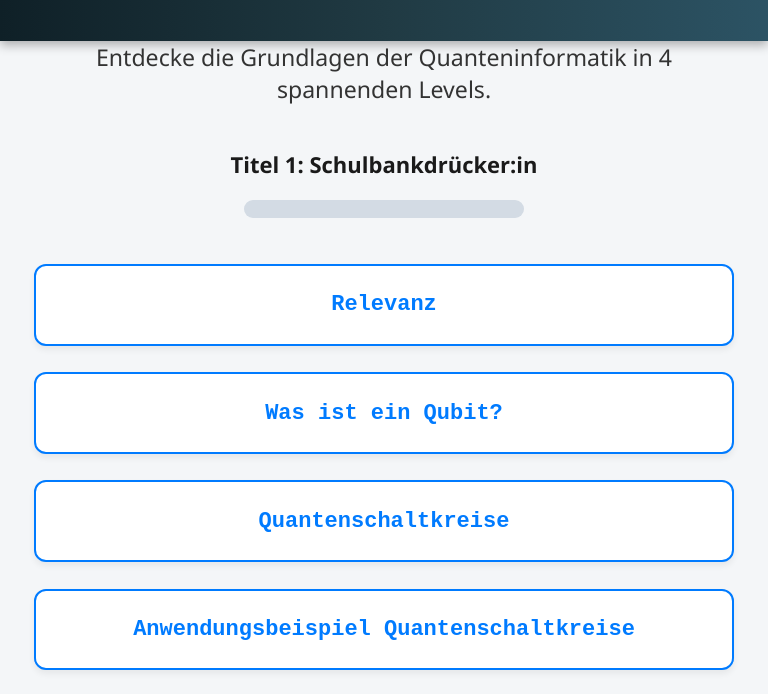
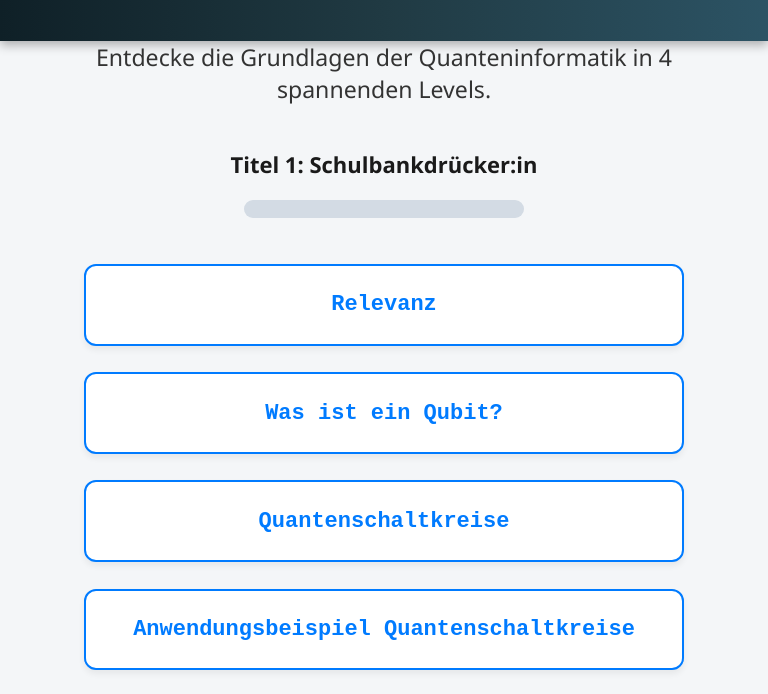
Before and after one commit to nadine-koch/QuBit, a website with bundled scripts: page index.html in a window 768 px wide. Shown: the part 101-795 px from the top of the page. Built offline with nearby package versions, Linux system fonts and the light colour scheme.

Commit message:
Fix grid of landing page in tablet view / move burger menu to center of header

```diff
--- a/styles.css
+++ b/styles.css
@@ -134,6 +134,14 @@ progress::-webkit-progress-value {
     pointer-events: none;
     box-shadow: none;
 }
+
+/* Tablet-Layout: 2 columns instead of 3 */
+@media (min-width: 768px) and (max-width: 1200px) {
+    .level-buttons {
+        max-width: 600px;
+        grid-template-columns: repeat(2, minmax(200px, 1fr));
+    }
+}
 /* ====================================================
    Navigation Button
 ==================================================== */
@@ -192,10 +200,14 @@ footer {
     background: none;
     border: none;
     color: white;
+    z-index: 2000;
+}
+
+/* Keep burger in side menu at the top-left corner */
+.side-menu .burger {
     position: absolute;
     left: 1rem;
     top: 1.2rem;
-    z-index: 2000;
 }
 
 .side-menu {
```
